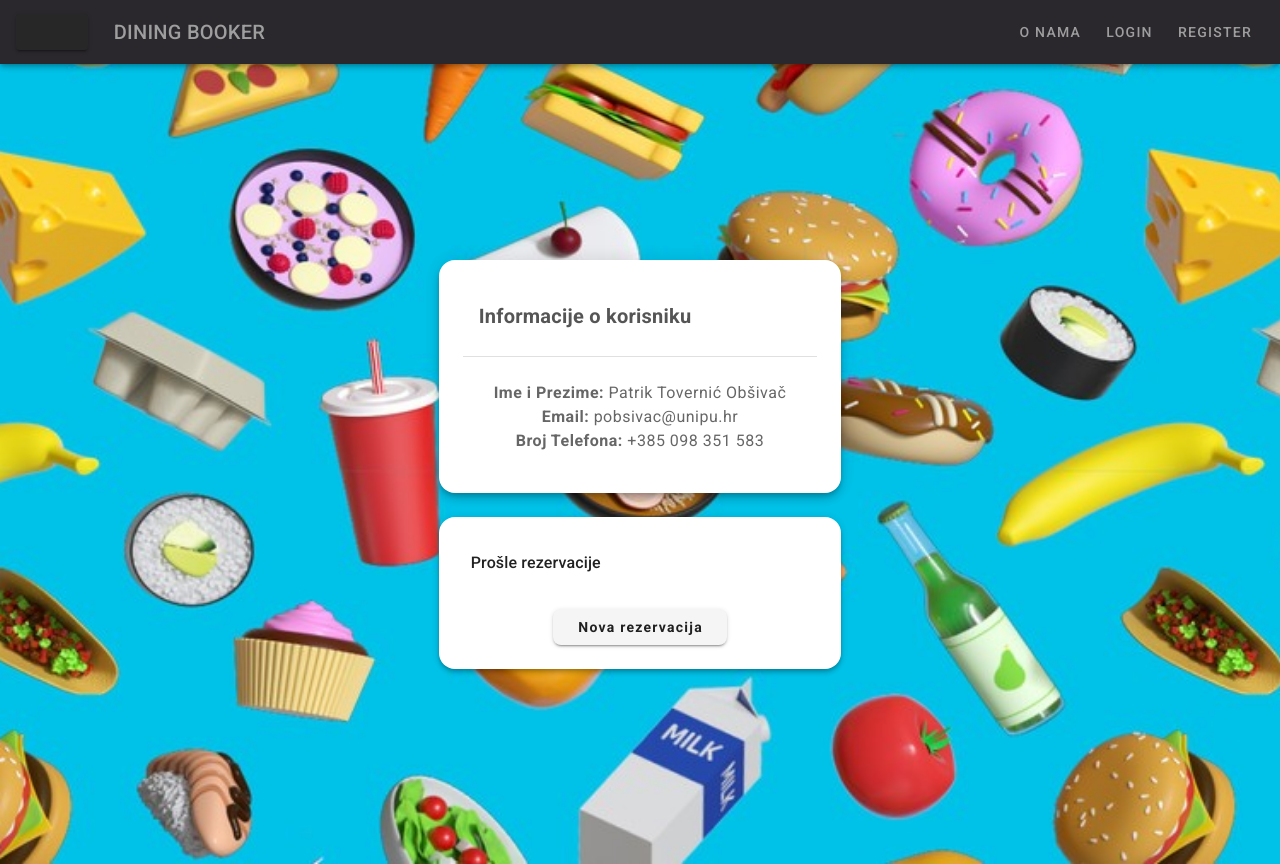
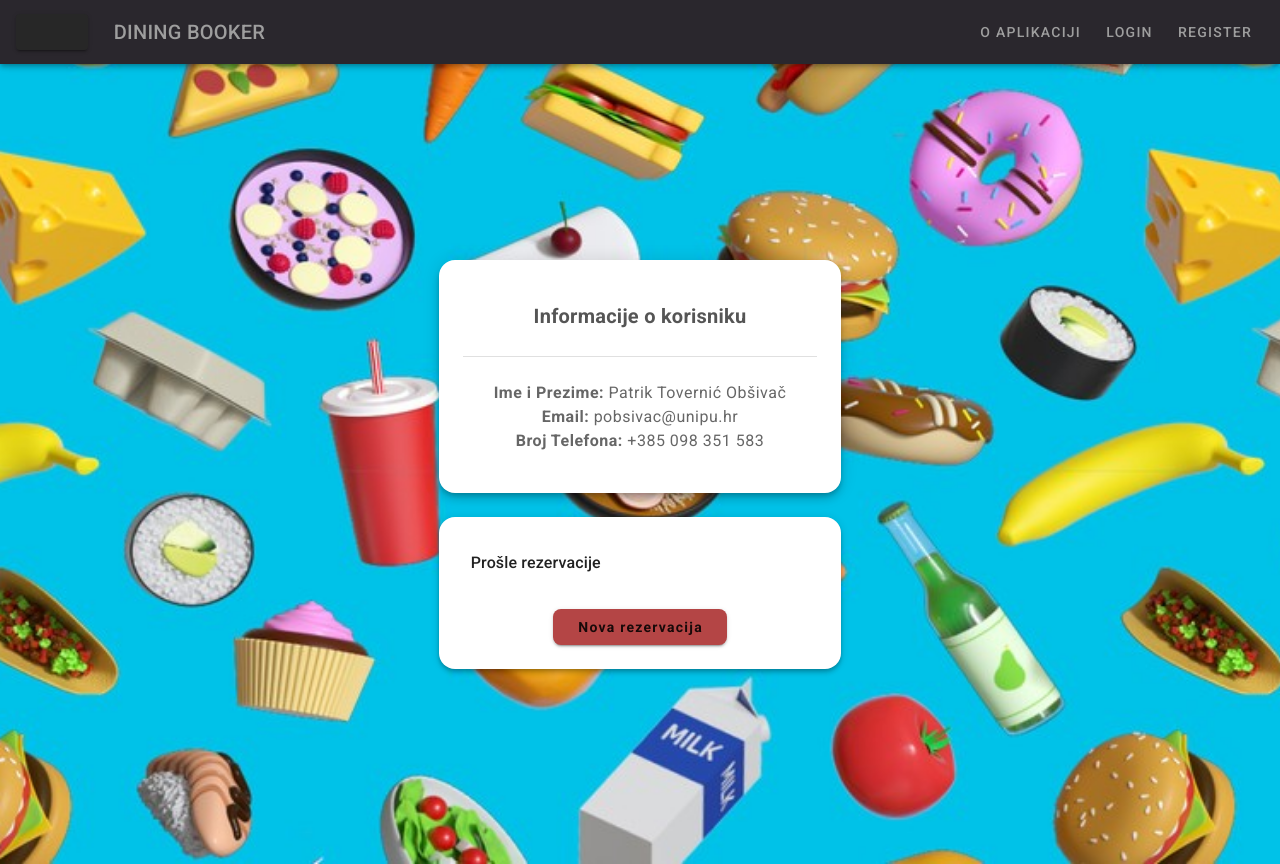
Before and after one commit to patrikobsivac/DiningBooker-Frontend, a Vue app: page /user in a window 1280 px wide. Built offline with nearby package versions, Linux system fonts and the light colour scheme.

Commit message:
Update
- Kod HomeView promjenjene su nazive kartice također sa njihovim routama

```diff
--- a/src/App.vue
+++ b/src/App.vue
@@ -12,7 +12,7 @@
       <v-spacer />
       <div class="d-flex align-center">
         <v-btn text class="pa-3" color="grey lighten-6" to="/about">
-          O nama
+          O aplikaciji
         </v-btn>
         <v-btn text class="pa-3" color="grey lighten-6" to="/login" v-if="!isUserAuthenticated">
           Login
--- a/src/views/AboutView.vue
+++ b/src/views/AboutView.vue
@@ -8,7 +8,7 @@
             class="glass-card pa-5"
             elevation="10">
             <v-card-title class="headline font-weight-bold mb-4">
-              O nama
+              O aplikaciji
             </v-card-title>
             <v-card-text class="body-1">
               <p>
@@ -32,7 +32,6 @@
                 uvijek je dostupan za odgovore na Vaša pitanja.
               </p>
             </v-card-text>
-
             <v-card-actions>
               <v-spacer></v-spacer>
               <v-btn color="primary" outlined to="/">
--- a/src/views/HomeView.vue
+++ b/src/views/HomeView.vue
@@ -60,12 +60,12 @@ export default {
       {
         id: 1,
         foodName: "Obavijest",
-        imageUrl: "https://static.vecteezy.com/system/resources/previews/001/760/457/non_2x/megaphone-loudspeaker-making-announcement-vector.jpg"
+        imageUrl: "https://static.thenounproject.com/png/4868354-200.png"
       },
       {
         id: 2,
-        foodName: "Radno vrijeme",
-        imageUrl: "https://cdn-icons-png.flaticon.com/512/4305/4305432.png"
+        foodName: "Bookiraj Stol",
+        imageUrl: "https://cdn-icons-png.flaticon.com/512/4813/4813181.png"
       },
       {
         id: 3,
@@ -82,10 +82,10 @@ export default {
     goToPage(foodName) {
       switch (foodName) {
         case "Obavijest":
-          this.$router.push("#");
+          this.$router.push("/radnovrijeme");
           break;
-        case "Radno vrijeme":
-          this.$router.push("/radnovrijeme");
+        case "Bookiraj Stol":
+          this.$router.push("/booking");
           break;
         case "Jelovnik":
           this.$router.push("#");
--- a/src/views/UserView.vue
+++ b/src/views/UserView.vue
@@ -19,7 +19,7 @@
           </v-card-title>
           <v-card-actions class="justify-center mt-2">
             <v-btn
-              color="red-darken-2"
+              color="#b44545"
               variant="flat"
               class="px-6"
               @click="novaRezervacija"
@@ -66,6 +66,8 @@ export default {
 .user-title {
   color: #555;
   text-align: center;
+  display: flex;
+  justify-content: center;
 }
 
 .user-info {
```
